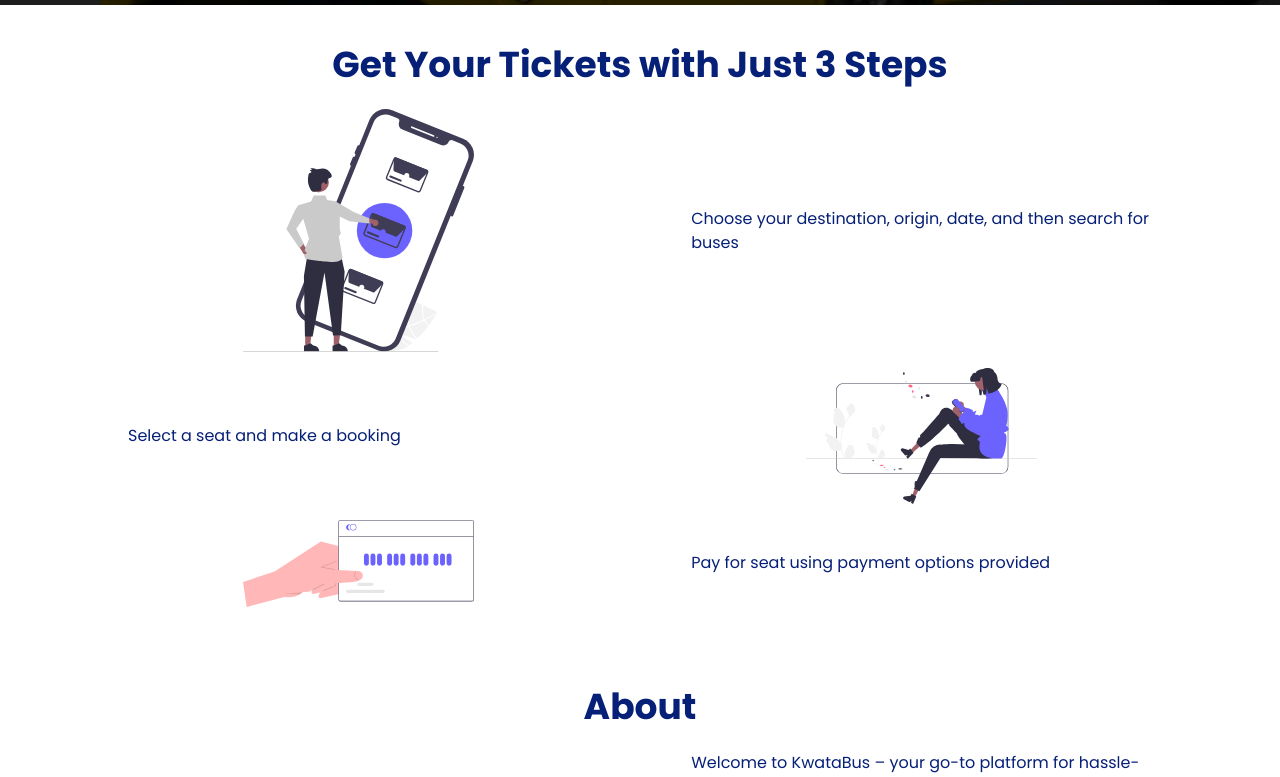
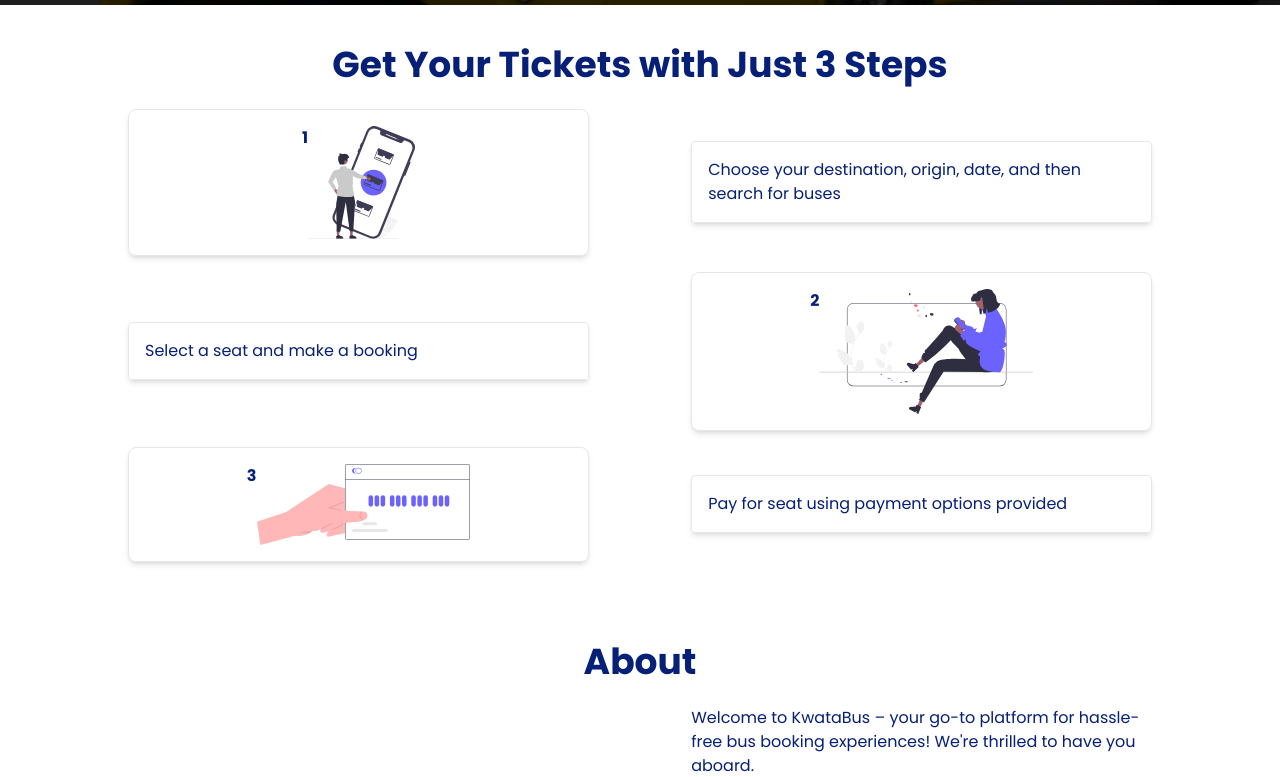
Before and after one commit to Patrickodida/KwataBus-App, a React (Vite) app: page / in a window 1280 px wide. Shown: the part 655-1432 px from the top of the page. Built offline with nearby package versions, Linux system fonts and the light colour scheme.

Commit message:
Modify the cards in the ticket section

```diff
--- a/src/components/TicketSteps.jsx
+++ b/src/components/TicketSteps.jsx
@@ -6,35 +6,41 @@ import PayTicket from '../images/payticket.svg'
 function TicketSteps() {
   return (
     <div>
-      <section className="ticket-section w-4/5 max-w-screen-xl m-auto">
+      <section className="ticket-section w-4/5 max-w-screen-xl m-auto text-[#061f77]">
         <h2 className="text-4xl text-center my-6 font-bold">
           Get Your Tickets with Just 3 Steps
         </h2>
-        <div className="card flex justify-center items-center gap-[10%]">
-          <div className="icons-container w-1/2 h-auto flex justify-center text-[#061f77]">
-            <img src={SvgDest} className="w-1/2 h-auto"/>
+        <div className="card md:flex md:justify-center md:items-center md:gap-[10%] mb-12 border md:border-none shadow-md md:shadow-none ">
+          <div className="icons-container w-1/2 h-auto flex justify-center text-[#061f77]  rounded-lg p-4 w-full m-auto md:border md:shadow-md">
+            <span className="md:flex md:justify-center font-bold text-[#061f77] pb-[30px] hidden">1</span>
+            <img src={SvgDest} className="w-1/4 h-auto"/>
           </div>
-          <div className="text-container w-2/4">
+          <div className="text-container w-2/4  rounded p-4 w-full m-auto md:border md:shadow-md">
+
             <p>
               Choose your destination, origin, date, and then search for buses
             </p>
           </div>
         </div>
 
-        <div className="card flex justify-center items-center gap-[10%]">
-          <div className="text-container w-2/4">
+        <div className="card md:flex md:justify-center md:items-center md:gap-[10%] mb-12 border md:border-none shadow-md md:shadow-none">
+          <div className="text-container w-2/4  rounded p-4 w-full m-auto md:border md:shadow-md">
+
             <p>Select a seat and make a booking</p>
           </div>
-          <div className="icons-container w-1/2 h-auto flex justify-center">
+          <div className="icons-container w-1/2 h-auto flex justify-center text-[#061f77]  rounded-lg p-4 w-full m-auto md:border md:shadow-md">
+            <span className="md:flex md:justify-center font-bold text-[#061f77] pb-[30px] hidden">2</span>
             <img src={SvgChoose} className="w-1/2 h-auto"/>
           </div>
         </div>
 
-        <div className="card flex justify-center items-center gap-[10%]">
-          <div className="icons-container w-1/2 h-auto flex justify-center">
+        <div className="card md:flex md:justify-center md:items-center md:gap-[10%] mb-12 border md:border-none shadow-md md:shadow-none">
+          <div className="icons-container w-1/2 h-auto flex justify-center text-[#061f77]  rounded-lg p-4 w-full m-auto md:border md:shadow-md">
+            <span className="md:flex md:justify-center font-bold text-[#061f77] pb-[30px] hidden">3</span>
             <img src={PayTicket} className="w-1/2 h-auto"/>
           </div>
-          <div className="text-container w-2/4">
+          <div className="text-container w-2/4  rounded p-4 w-full m-auto md:border md:shadow-md">
+
             <p>Pay for seat using payment options provided</p>
           </div>
         </div>
```
